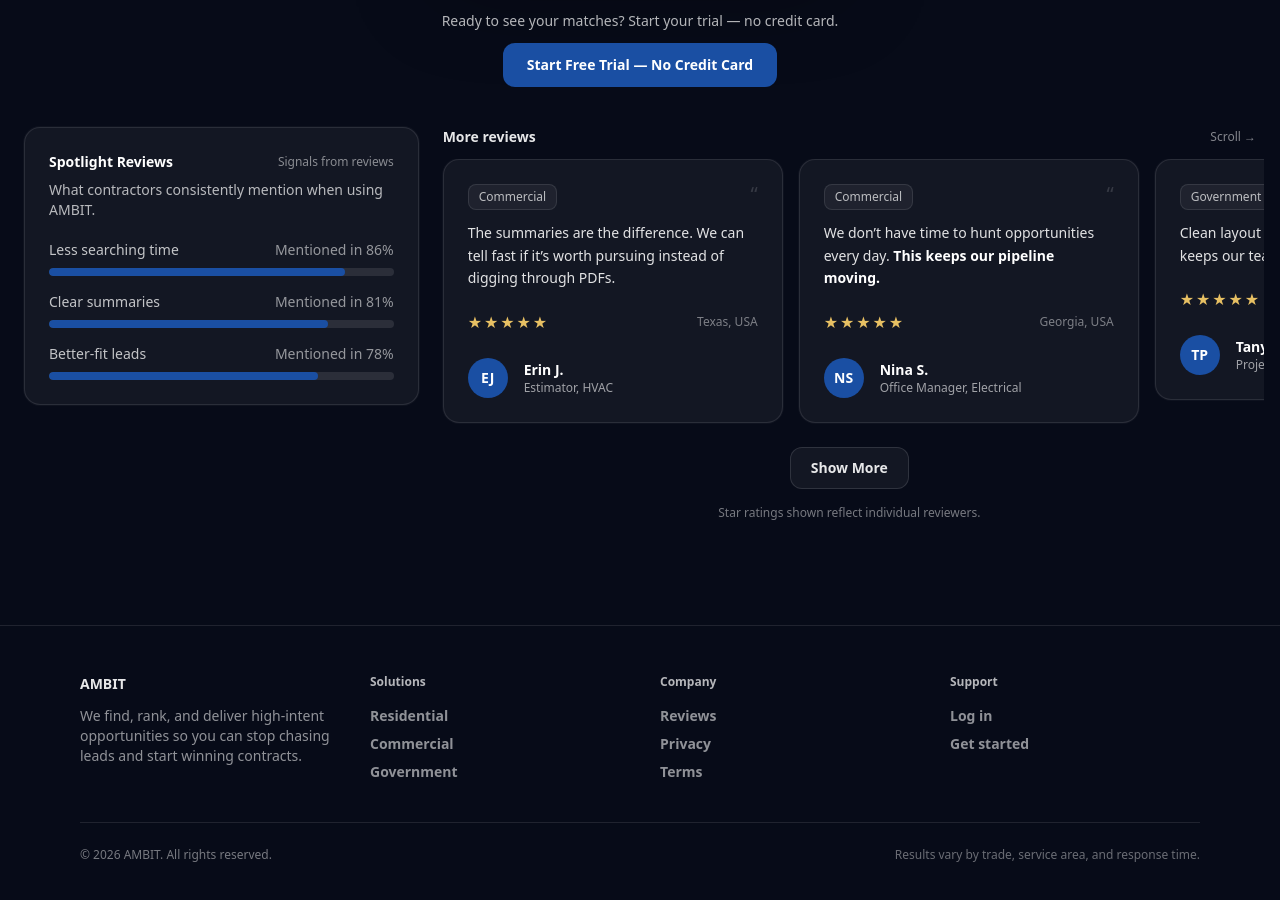
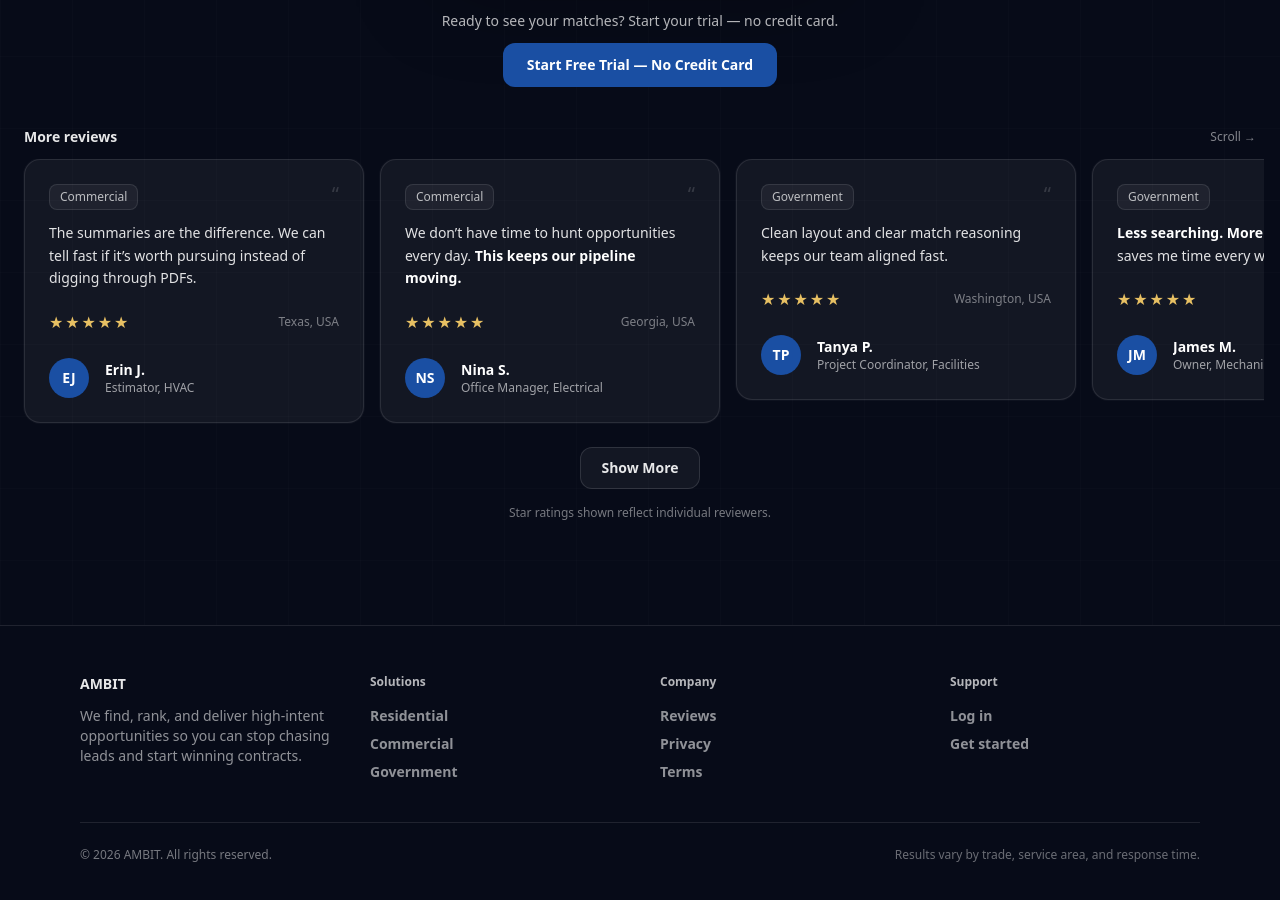
Before and after one commit to seansevrix/ambit, a Next.js app: page /testimonials in a window 1280 px wide. Shown: the part 880-1780 px from the top of the page. Built offline with nearby package versions, Linux system fonts and the light colour scheme.

Commit message:
Remove spotlight section from testimonials

```diff
--- a/app/testimonials/page.tsx
+++ b/app/testimonials/page.tsx
@@ -277,62 +277,6 @@ function PartnerStrip() {
   );
 }
 
-function ProgressBar({ label, percent }: { label: string; percent: number }) {
-  const clamped = Math.max(0, Math.min(100, Math.round(percent)));
-  return (
-    <div className="space-y-2">
-      <div className="flex items-center justify-between text-sm text-white/75">
-        <span>{label}</span>
-        <span className="text-white/55">Mentioned in {clamped}%</span>
-      </div>
-      <div className="h-2 w-full overflow-hidden rounded-full bg-white/10">
-        <div className="h-full rounded-full bg-[#1A4FA3]" style={{ width: `${clamped}%` }} />
-      </div>
-    </div>
-  );
-}
-
-function SpotlightBox() {
-  const metrics: Array<{ label: string; percent: number | null }> = [
-    { label: "Less searching time", percent: 86 },
-    { label: "Clear summaries", percent: 81 },
-    { label: "Better-fit leads", percent: 78 },
-  ];
-
-  const hasNumeric = metrics.some((m) => typeof m.percent === "number");
-
-  return (
-    <div className={`${CARD} p-6`}>
-      <div className="flex items-center justify-between">
-        <div className="text-sm font-semibold">Spotlight Reviews</div>
-        <span className="text-xs text-white/50">
-          {hasNumeric ? "Signals from reviews" : "Frequently mentioned"}
-        </span>
-      </div>
-
-      <p className="mt-2 text-sm text-white/70">
-        What contractors consistently mention when using AMBIT.
-      </p>
-
-      <div className="mt-5 space-y-4">
-        {metrics.map((m) =>
-          typeof m.percent === "number" ? (
-            <ProgressBar key={m.label} label={m.label} percent={m.percent} />
-          ) : (
-            <div
-              key={m.label}
-              className="flex items-center justify-between rounded-xl border border-white/10 bg-white/5 px-4 py-3"
-            >
-              <span className="text-sm text-white/80">{m.label}</span>
-              <span className="text-xs text-white/55">Frequently mentioned</span>
-            </div>
-          )
-        )}
-      </div>
-    </div>
-  );
-}
-
 function Carousel({ items }: { items: Testimonial[] }) {
   return (
     <div>
@@ -371,16 +315,18 @@ export default function TestimonialsPage() {
   const visibleCarousel = showMore ? rest : rest.slice(0, 6);
 
   return (
-    <main className="min-h-[100dvh] bg-[#070B18] text-white">
-      {/* Background glow + subtle grid (matches the site) */}
+    // Key iPhone fix: "break out" of any parent max-width wrapper
+    <main className="relative left-1/2 w-screen -translate-x-1/2 overflow-x-hidden min-h-[100dvh] text-white">
+      {/* Background glow + subtle grid (full-screen, even if parent is constrained) */}
       <div className="pointer-events-none fixed inset-0 -z-10">
+        <div className="absolute inset-0 bg-[#070B18]" />
         <div className="absolute inset-0 bg-[radial-gradient(900px_600px_at_20%_0%,rgba(26,79,163,0.25),transparent_60%)]" />
         <div className="absolute inset-0 bg-[radial-gradient(800px_520px_at_80%_25%,rgba(52,211,153,0.16),transparent_55%)]" />
         <div className="absolute inset-0 opacity-[0.06] [background-image:linear-gradient(to_right,rgba(255,255,255,0.25)_1px,transparent_1px),linear-gradient(to_bottom,rgba(255,255,255,0.25)_1px,transparent_1px)] [background-size:72px_72px]" />
         <div className="absolute inset-0 bg-gradient-to-b from-white/[0.03] via-transparent to-transparent" />
       </div>
 
-      <div className="mx-auto max-w-7xl px-4 sm:px-6 py-12 sm:py-16 md:py-20">
+      <div className="mx-auto w-full max-w-7xl px-4 sm:px-6 py-12 sm:py-16 md:py-20">
         {/* Hero */}
         <div className="mx-auto max-w-5xl text-center">
           <div className="mx-auto flex w-fit items-center gap-2 rounded-full border border-white/15 bg-white/5 px-3 py-1 text-[11px] font-semibold text-white/80">
@@ -440,13 +386,8 @@ export default function TestimonialsPage() {
           </div>
         </div>
 
-        {/* Spotlight + Carousel */}
-        <div className="mt-10 grid gap-6 lg:grid-cols-12">
-          <div className="lg:col-span-4">
-            <SpotlightBox />
-          </div>
-
-          <div className="lg:col-span-8">
+        {/* Carousel only (Spotlight removed) */}
+        <div className="mt-10">
           <Carousel items={visibleCarousel} />
 
           <div className="mt-4 flex items-center justify-center">
@@ -463,7 +404,6 @@ export default function TestimonialsPage() {
             Star ratings shown reflect individual reviewers.
           </div>
         </div>
-        </div>
 
         <div className="h-6" />
       </div>
```
Lines whose indentation alone changed are shown as unchanged.
